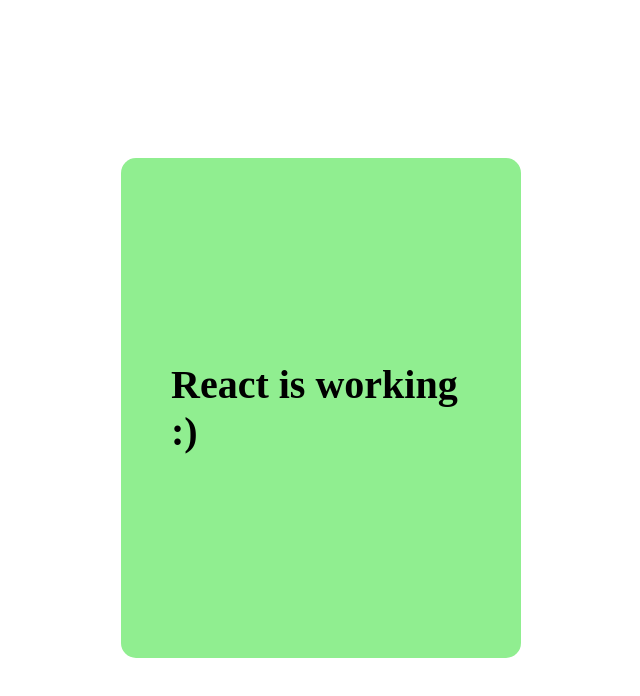
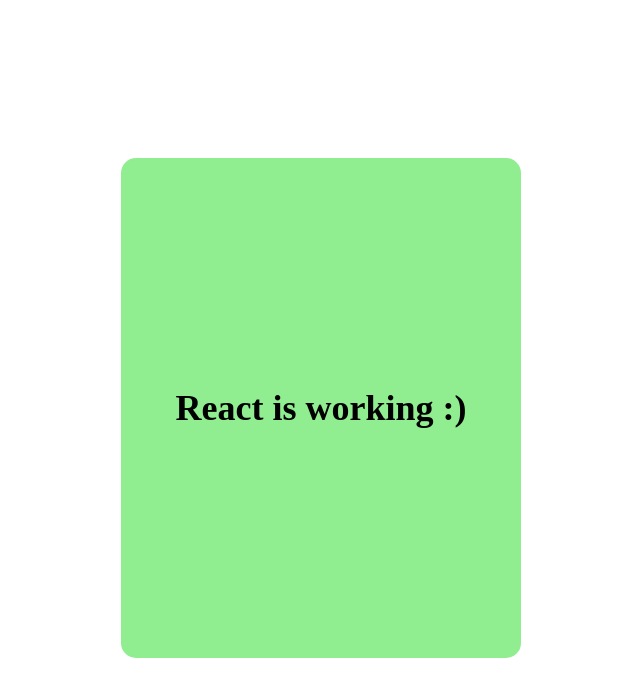
Before and after one commit to born-to-be-mad/git-playing, a React app: page / in a window 1280 px wide. Shown: the top 696 px of the page, without its empty margins (87-727 px from the left). Built offline with nearby package versions, Linux system fonts and the light colour scheme.

Commit message:
Change title size

```diff
--- a/src/App.css
+++ b/src/App.css
@@ -20,5 +20,5 @@
 }
 
 .title {
-  font-size: 40px;
+  font-size: 36px;
 }
```
